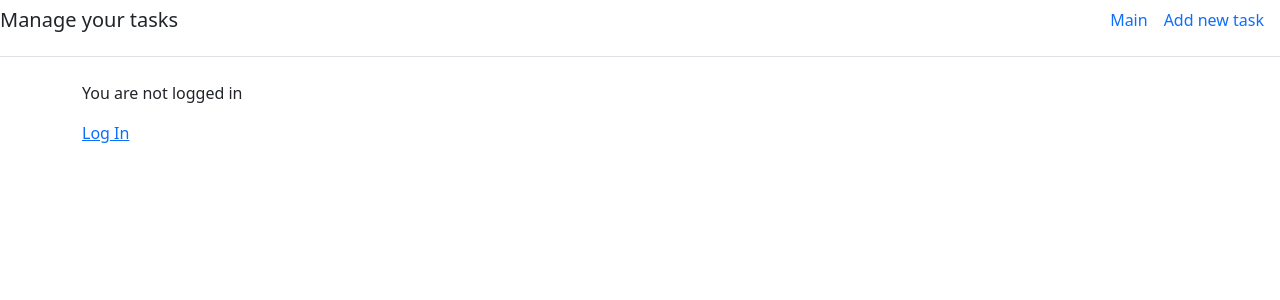
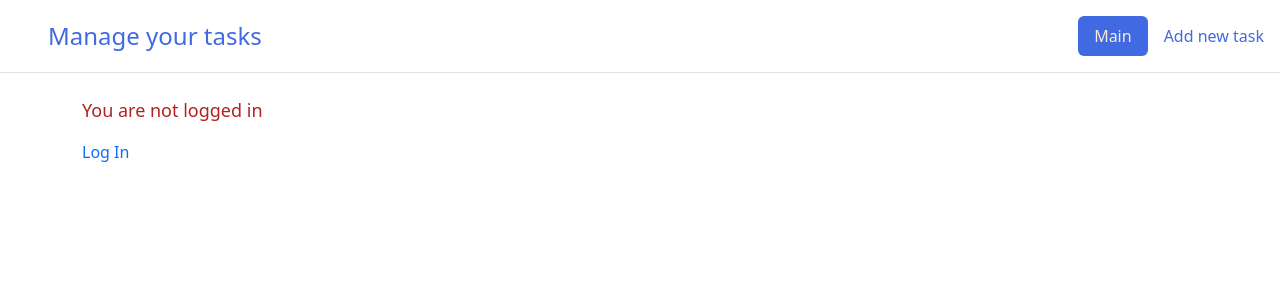
Before and after one commit to KateF20/taskmanager_django, a Django app: page /home in a window 1280 px wide. Shown: the top 300 px of the page. Run offline with Django 4.2, Linux system fonts and the light colour scheme.

Commit message:
class and style changes in html files

```diff
--- a/taskmanager/main/templates/main/base.html
+++ b/taskmanager/main/templates/main/base.html
@@ -6,14 +6,26 @@
     <link rel="stylesheet" href='https://cdn.jsdelivr.net/npm/bootstrap@5.2.3/dist/css/bootstrap.min.css'>
 </head>
 <body>
-    <div class="d-flex flex-column flex-md-row align-items-center pb-3 mb-4 border-bottom">
-      <h5 class="my-0 mr-md-auto font-weight-normal">Manage your tasks</h5>
-      <nav class="d-inline-flex mt-2 mt-md-0 ms-md-auto">
-        <a class="me-3 py-2 link-body-emphasis text-decoration-none" href="{% url 'main' %}">Main</a>
+<header class="d-flex flex-wrap justify-content-center py-3 mb-4 border-bottom">
+      <a href="/" class="d-flex align-items-center mb-3 mb-md-0 me-md-auto link-body-emphasis text-decoration-none">
+        <svg class="bi me-2" width="40" height="32"></svg>
+        <span class="fs-4" style="color: royalblue">Manage your tasks</span>
+      </a>
+
+      <ul class="nav nav-pills">
+        <li class="nav-item"><a href="{% url 'main' %}" class="nav-link active" aria-current="page"
+                                style="color: antiquewhite; background-color: royalblue">Main</a></li>
+        <li class="nav-item"><a href="{% url 'create' %}" class="nav-link" style="color: royalblue">Add new task</a></li>
+      </ul>
+    </header>
+{#    <div class="d-flex flex-column flex-md-row align-items-center pb-3 mb-4 border-bottom">#}
+{#      <h5 class="my-0 mr-md-auto font-weight-normal">Manage your tasks</h5>#}
+{#      <nav class="d-inline-flex mt-2 mt-md-0 ms-md-auto">#}
+{#        <a class="me-3 py-2 link-body-emphasis text-decoration-none" href="{% url 'main' %}">Main</a>#}
 {#        <a class="me-3 py-2 link-body-emphasis text-decoration-none" href="{% url 'about' %}">About me</a>#}
-          <a class="me-3 py-2 link-body-emphasis text-decoration-none" href="{% url 'create' %}">Add new task</a>
-      </nav>
-    </div>
+{#          <a class="me-3 py-2 link-body-emphasis text-decoration-none" href="{% url 'create' %}">Add new task</a>#}
+{#      </nav>#}
+{#    </div>#}
     <div class="container">{% block content %}{% endblock %}</div>
 
 </body>
--- a/taskmanager/main/templates/main/create.html
+++ b/taskmanager/main/templates/main/create.html
@@ -5,12 +5,12 @@ Create task
 {% endblock %}
 
 {% block content %}
-    <h1>Create task</h1>
+    <h1 style="color: royalblue">Create task</h1>
     <form method="post">
         {% csrf_token %}
         {{ form.title }} <br>
         {{ form.task }} <br>
-        <button type="submit" class="btn btn-success">Add</button>
+        <button type="submit" class="btn btn-success" style="color: antiquewhite; background-color: royalblue">Add</button>
         <span>{{ error }}</span>
     </form>
 {% endblock %}
--- a/taskmanager/main/templates/main/index.html
+++ b/taskmanager/main/templates/main/index.html
@@ -23,9 +23,9 @@
         {% else %}
             <p>There no tasks</p>
         {% endif %}
-        <p><a href="{% url 'logout' %}">Log Out</a></p>
+        <p><a class="me-3 py-2 link-body-emphasis text-decoration-none" href="{% url 'logout' %}">Log Out</a></p>
     {% else %}
         <p>You are not logged in</p>
-        <a href="{% url 'login' %}">Log In</a>
+        <a class="me-3 py-2 link-body-emphasis text-decoration-none" href="{% url 'login' %}">Log In</a>
     {% endif %}
 {% endblock %}
--- a/taskmanager/main/templates/registration/home.html
+++ b/taskmanager/main/templates/registration/home.html
@@ -4,9 +4,9 @@
 
 {% block content %}
 {% if user.is_authenticated %}
-  Hi {{ user.username }}!
+    <p style="font-size: large; color: royalblue">Hi {{ user.username }}!</p>
 {% else %}
-  <p>You are not logged in</p>
-  <a href="{% url 'login' %}">Log In</a>
+  <p style="font-size: large; color: firebrick">You are not logged in</p>
+  <a class="me-3 py-2 link-body-emphasis text-decoration-none" href="{% url 'login' %}">Log In</a>
 {% endif %}
 {% endblock %}
```
Also changed, not shown: taskmanager/main/templates/registration/login.html (+21 -5 lines).
